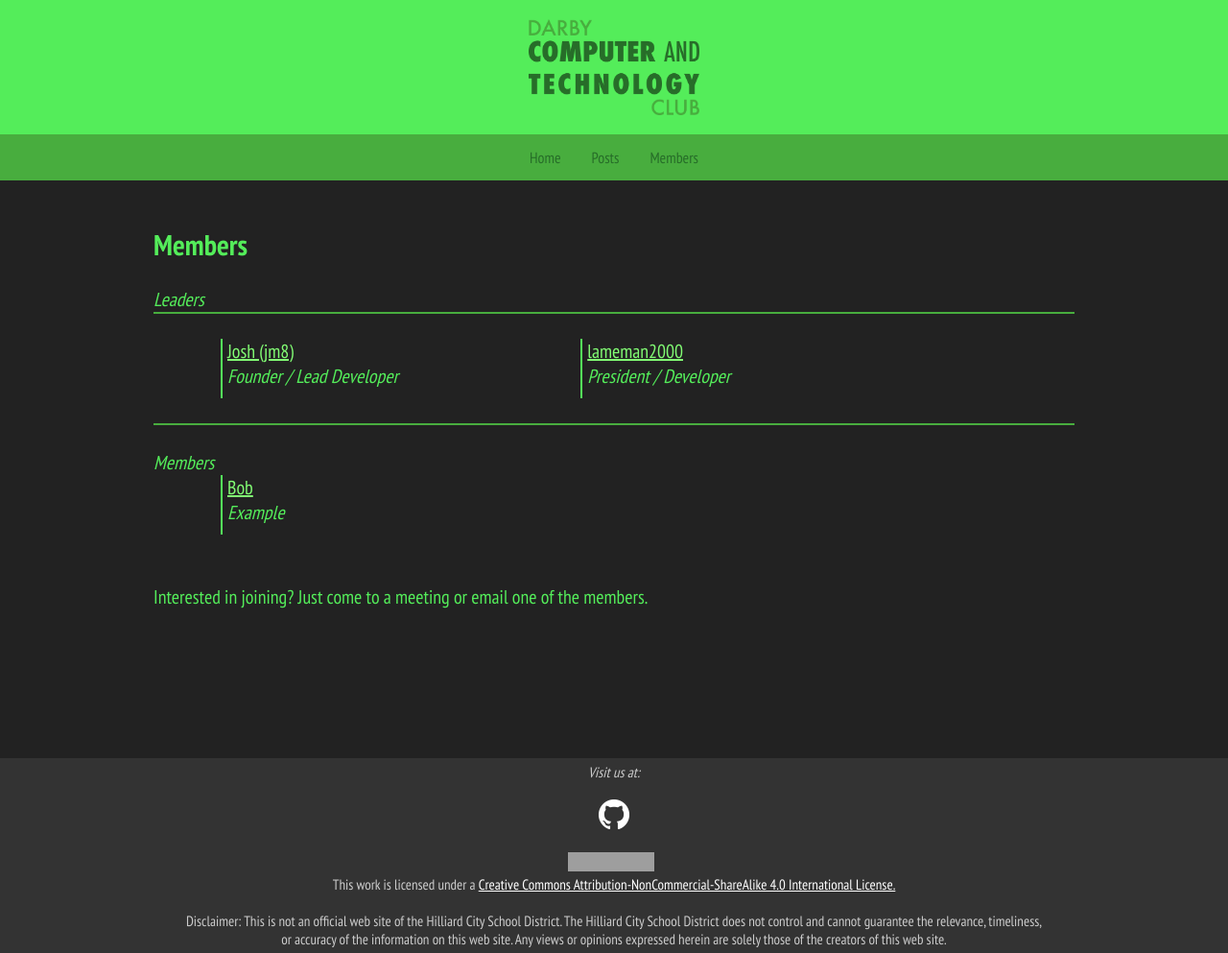
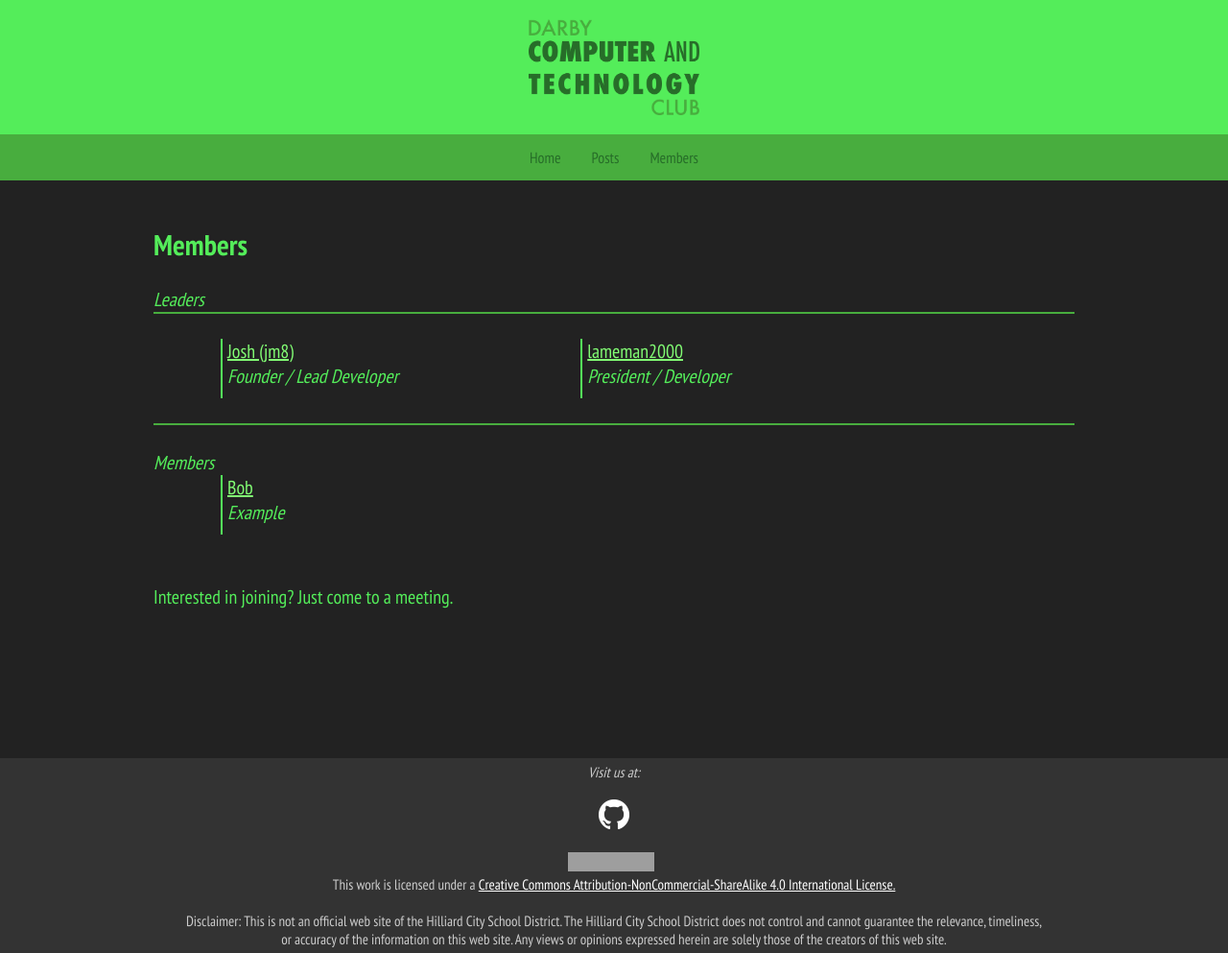
Before and after one commit to DarbyCAT/legacy, a Jekyll site: the page built from members.html, in a window 1280 px wide. Shown: the whole page at 96% size. Built offline with Jekyll 4.4.1, drawn with Linux system fonts in a browser that asks for light colours; grey boxes are pictures that could not be loaded.

Commit message:
Update members.html

```diff
--- a/members.html
+++ b/members.html
@@ -18,5 +18,5 @@ layout: default
 <div><a href="https://example.com">Bob</a><br><i>Example</i></div>
 </div>
 <br><br>
-Interested in joining? Just come to a meeting or email one of the members.
+Interested in joining? Just come to a meeting.
 </div>
```
